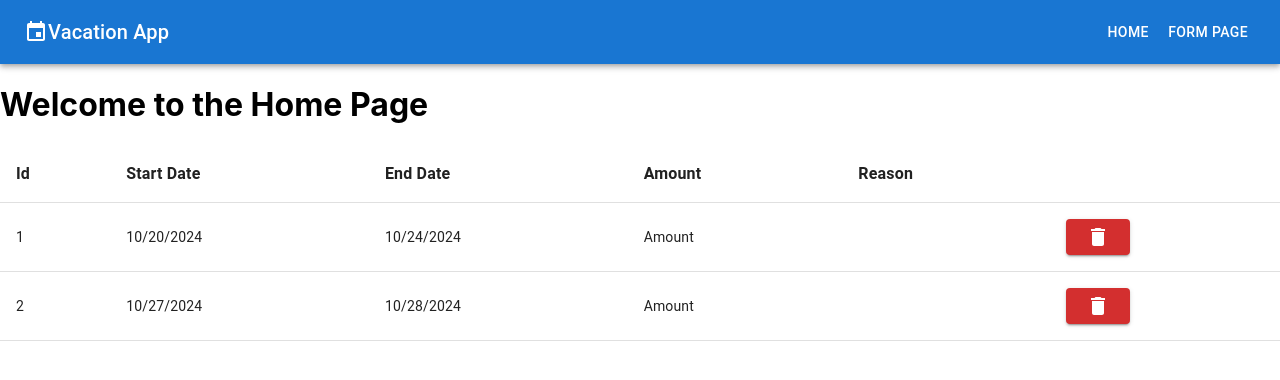
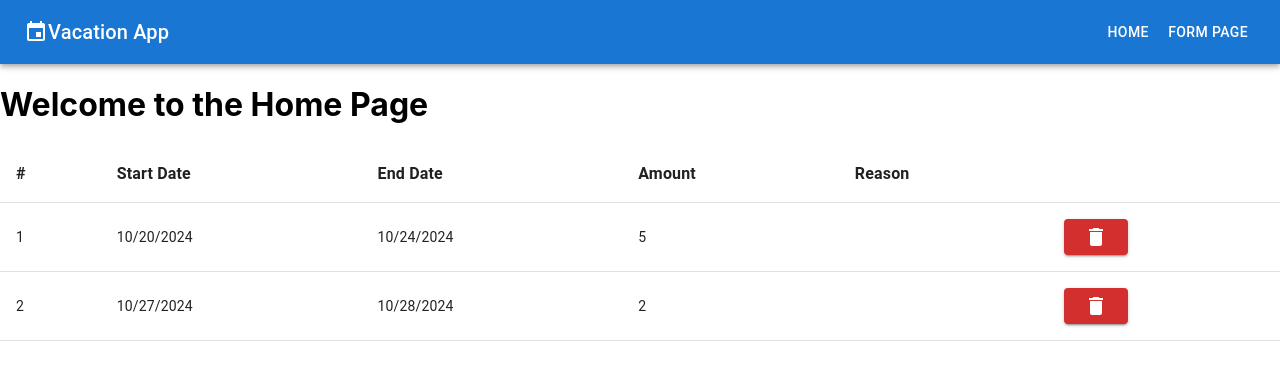
Before and after one commit to arrtych/vacation-form, a React (Create React App) app: page / in a window 1280 px wide. Shown: the top 380 px of the page. Built offline with nearby package versions, Linux system fonts and the light colour scheme; data requests are answered from the project's data file.

Commit message:
AlertMessage and update its in form

```diff
--- /dev/null
+++ b/src/components/AlertMessage.tsx
@@ -0,0 +1,36 @@
+import React from "react";
+import Grid from "@mui/material/Grid2";
+import { Alert, IconButton } from "@mui/material";
+import CloseIcon from "@mui/icons-material/Close";
+
+interface AlertMessageProps {
+  message: string;
+  onClick: () => void;
+}
+
+const AlertMessage: React.FC<AlertMessageProps> = (
+  props: AlertMessageProps
+) => {
+  const { message, onClick } = { ...props };
+  return (
+    <Grid size={12}>
+      <Alert
+        severity="error"
+        action={
+          <IconButton
+            aria-label="close"
+            color="inherit"
+            size="small"
+            onClick={onClick}
+          >
+            <CloseIcon fontSize="inherit" />
+          </IconButton>
+        }
+      >
+        {message}
+      </Alert>
+    </Grid>
+  );
+};
+
+export default AlertMessage;
--- a/src/components/RequestsList/RequestsList.tsx
+++ b/src/components/RequestsList/RequestsList.tsx
@@ -11,11 +11,13 @@ import {
 } from "@mui/material";
 import DeleteIcon from "@mui/icons-material/Delete";
 import { VacationContext } from "../../context/VacationContext";
+import dayjs from "dayjs";
+import { calculateTotalDays } from "../../utils/utils";
 
 const RequestsList: React.FC = () => {
   const { vacationRequests, deleteVacationRequest } =
     useContext(VacationContext);
-  const tableHeaders = ["Id", "Start Date", "End Date", "Amount", "Reason", ""];
+  const tableHeaders = ["#", "Start Date", "End Date", "Amount", "Reason", ""];
 
   const handleRemoveRequest = async (id: number) => {
     try {
@@ -25,6 +27,11 @@ const RequestsList: React.FC = () => {
     }
   };
 
+  const getVacationAmount = (startDate: string, endDate: string): number => {
+    const startDateStr = dayjs(startDate);
+    const endDateStr = dayjs(endDate);
+    return calculateTotalDays(startDateStr, endDateStr);
+  };
   return (
     <>
       {/* todo: if no request add no-data text */}
@@ -57,8 +64,9 @@ const RequestsList: React.FC = () => {
                 <TableCell key={idx}>{request.id}</TableCell>
                 <TableCell>{request.startDate}</TableCell>
                 <TableCell>{request.endDate}</TableCell>
-                {/* todo: calculate amount */}
-                <TableCell>Amount</TableCell>
+                <TableCell>
+                  {getVacationAmount(request.startDate, request.endDate)}
+                </TableCell>
                 <TableCell>{request.reason}</TableCell>
                 <TableCell>
                   <Button
--- a/src/components/VacationRequestForm/VacationRequestForm.tsx
+++ b/src/components/VacationRequestForm/VacationRequestForm.tsx
@@ -21,6 +21,7 @@ import {
   isAnyAvailableVacationDays,
 } from "../../utils/utils";
 import { useNavigate } from "react-router-dom";
+import AlertMessage from "../AlertMessage";
 
 const VacationRequestForm: React.FC = () => {
   const {
@@ -34,11 +35,14 @@ const VacationRequestForm: React.FC = () => {
   const [endDate, setEndDate] = useState<Dayjs | null>(null);
   const [reason, setReason] = useState<string>("");
   const [vacationDays, setVacationDays] = useState<number>(0);
-  const [errorMessage, setErrorMessage] = useState<string | null>(null);
+  const [errorDateMessage, setErrorDateMessage] = useState<string | null>(null);
+  const [errorFormMessage, setErrorFormMessage] = useState<string | null>(null);
   const navigate = useNavigate();
 
   // useEffect(() => {
-  //   setErrorMessage("End Date cannot be before Start Date.");
+  //   setErrorFormMessage(
+  //     "User has no available vacation days. Please edit this or other vacation requests."
+  //   );
   // }, []);
 
   useEffect(() => {
@@ -75,13 +79,12 @@ const VacationRequestForm: React.FC = () => {
         console.log("formData", formData);
         resetFormFields();
         navigate("/");
+      } else {
+        setErrorFormMessage(
+          "You don't have enough available vacation days. Please edit this or other vacation requests."
+        );
       }
     }
-
-    // try {
-    // } catch (error) {
-    //   console.error("Error submitting vacation request:", error);
-    // }
   };
 
   const handleReasonChange = (e: React.ChangeEvent<HTMLInputElement>) => {
@@ -127,7 +130,7 @@ const VacationRequestForm: React.FC = () => {
 
     if (startDate && endDate) {
       if (!validateEndDate(startDate, endDate)) {
-        setErrorMessage("End Date cannot be before Start Date.");
+        setErrorDateMessage("End Date cannot be before Start Date.");
         setEndDate(null);
         if (vacationDays <= 0) setVacationDays(0);
         return;
@@ -147,6 +150,13 @@ const VacationRequestForm: React.FC = () => {
         <Grid size={12} className={styles.title}>
           <h2>Vacation form</h2>
         </Grid>
+
+        {errorFormMessage && (
+          <AlertMessage
+            message={errorFormMessage}
+            onClick={() => setErrorFormMessage("")}
+          />
+        )}
 
         <Grid size={12}>
           <TotalDays amount={availableVacationDays} />
@@ -168,26 +178,11 @@ const VacationRequestForm: React.FC = () => {
           />
         </Grid>
 
-        {errorMessage && (
-          <Grid size={12}>
-            <Alert
-              severity="error"
-              action={
-                <IconButton
-                  aria-label="close"
-                  color="inherit"
-                  size="small"
-                  onClick={() => {
-                    setErrorMessage("");
-                  }}
-                >
-                  <CloseIcon fontSize="inherit" />
-                </IconButton>
-              }
-            >
-              {errorMessage}
-            </Alert>
-          </Grid>
+        {errorDateMessage && (
+          <AlertMessage
+            message={errorDateMessage}
+            onClick={() => setErrorDateMessage("")}
+          />
         )}
 
         <Grid size={12}>
```
